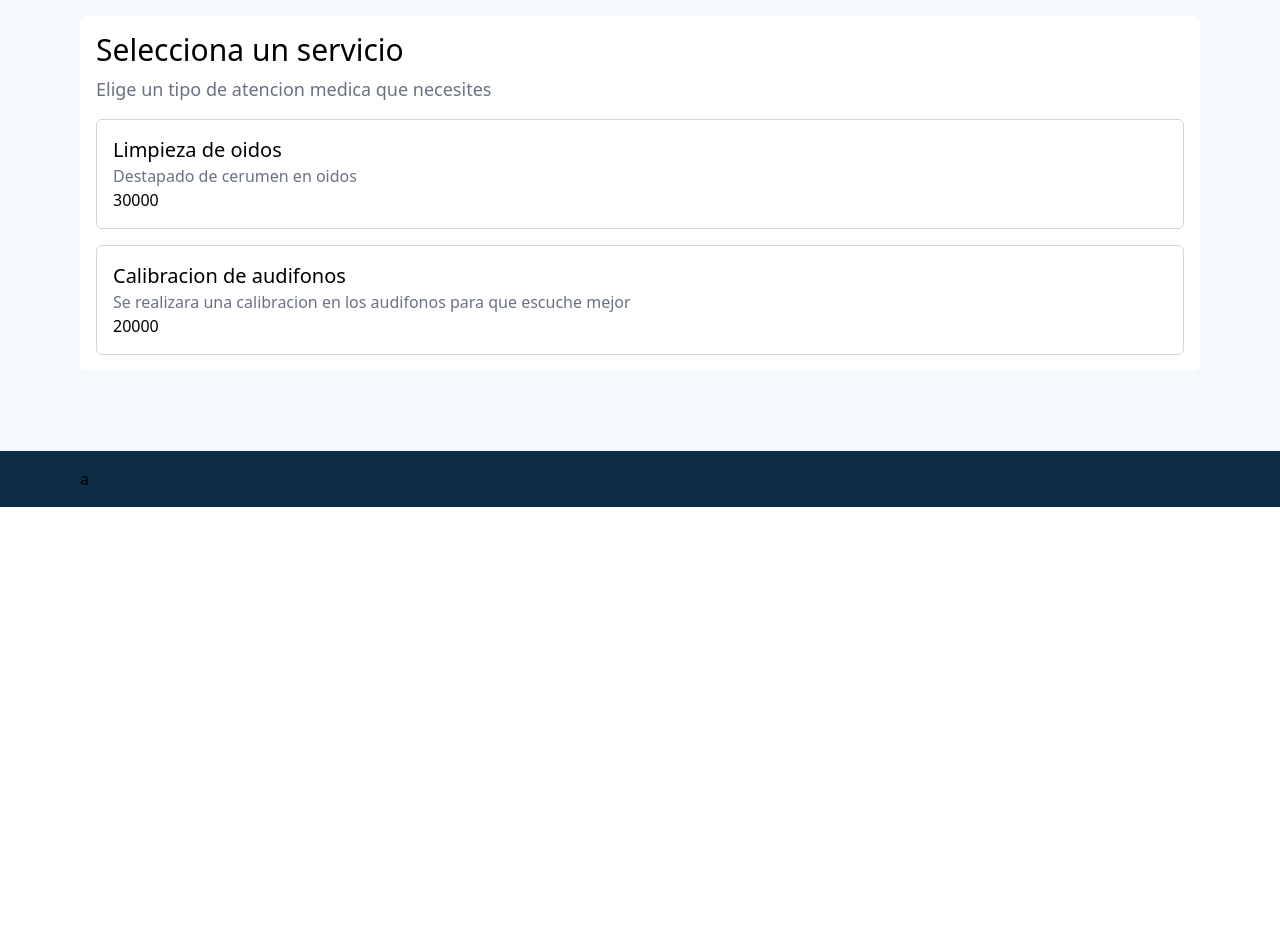
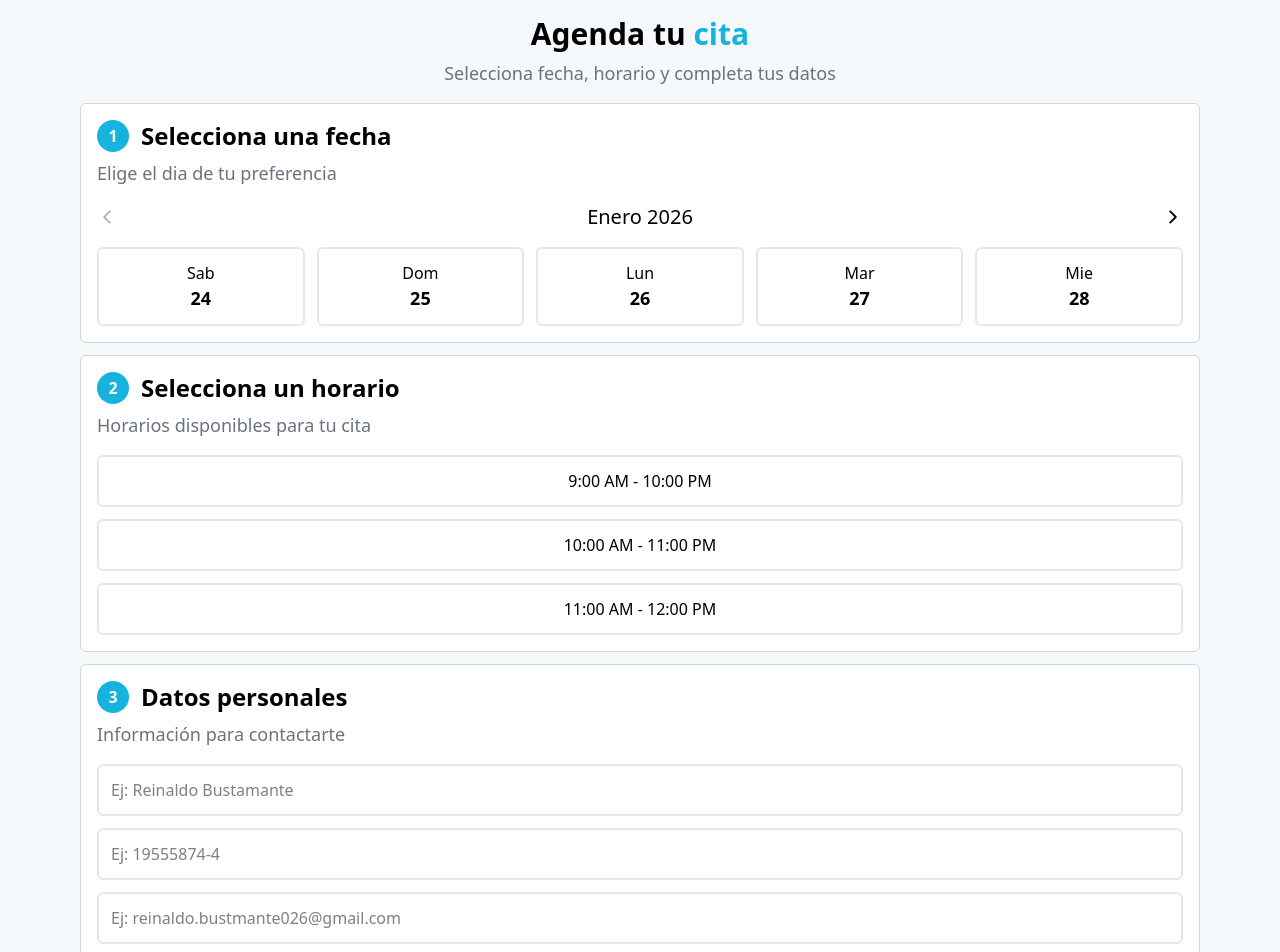
Before and after one commit to ReinaldoBustamante/nautilus, a React (Vite) app: page /agendar in a window 1280 px wide. Shown: the part 240-1192 px from the top of the page. Before the commit the page ends 800 px from the top, so only its background shows below. Built offline with nearby package versions, Linux system fonts and the light colour scheme.

Commit message:
feat: Add simple book appointment page to create a new appointment

```diff
--- /dev/null
+++ b/src/nautilus/components/FormDate.tsx
@@ -0,0 +1,80 @@
+import { useState } from "react";
+import { IoIosArrowBack, IoIosArrowForward } from "react-icons/io";
+
+export const FormDate = () => {
+
+    const getDates = (days: number, pagination: number) => {
+        const dates: Date[] = [];
+
+        for (let i = days * pagination + 1; i < days * pagination + 6; i++) {
+            const date = new Date();
+            date.setDate(date.getDate() + i);
+            dates.push(date);
+        }
+        return dates
+    }
+
+
+    const months = ['Enero', 'Febrero', 'Marzo', 'Abril', 'Mayo', 'Junio', 'Julio', 'Agosto', 'Septiembre', 'Octubre', 'Noviembre', 'Diciembre']
+    const daysOfWeek = ['Domingo', 'Lunes', 'Martes', 'Miercoles', 'Jueves', 'Viernes', 'Sabado']
+
+    const initState = {
+        pagination: 0,
+        dates: getDates(0, 1)
+    }
+    const [days, setDays] = useState(initState)
+
+    return <div className="bg-white p-4 rounded-md flex flex-col gap-4 border border-gray-300">
+        <div className="flex flex-col gap-2">
+            <div className="flex gap-3 items-center">
+                <span className="p-4 bg-[#16B3DE] rounded-[50%] w-4 h-4 flex items-center justify-center text-white font-semibold">1</span>
+                <h2 className="text-2xl font-semibold">Selecciona una fecha</h2>
+            </div>
+            <p className="text-gray-500 text-[18px] ">Elige el dia de tu preferencia</p>
+        </div>
+        <div className="flex flex-col gap-4">
+            <div className="flex justify-between items-center">
+                <button
+                    disabled={days.pagination === 0}
+                    className={days.pagination === 0 ? 'opacity-30' : ''}
+                    type="button"
+                    onClick={(e) => {
+                        e.preventDefault()
+                        setDays({
+                            pagination: days.pagination - 1,
+                            dates: getDates(5, days.pagination - 1)
+                        })
+                    }}
+
+                >
+                    <IoIosArrowBack size={20} />
+                </button>
+                <span className="text-xl">{months[days.dates[0].getMonth()]} {days.dates[0].getFullYear()}</span>
+                <button
+                    disabled={days.pagination === 5}
+                    className={days.pagination === 5 ? 'opacity-30' : ''}
+                    type="button"
+                    onClick={(e) => {
+                         e.preventDefault()
+                        setDays({
+                            pagination: days.pagination + 1,
+                            dates: getDates(5, days.pagination + 1)
+                        })
+                    }}
+                >
+                    <IoIosArrowForward size={20} />
+                </button>
+            </div>
+            <div className="flex gap-3">
+                {
+                    days.dates.map(date => {
+                        return <div key={date.getDate()} className="flex flex-col flex-1 p-2 pt-3 pb-3 border-2 border-gray-200 rounded-md items-center justify-center">
+                            <span>{daysOfWeek[date.getDay()].slice(0, 3)}</span>
+                            <span className="text-[18px] font-semibold">{date.getDate()}</span>
+                        </div>
+                    })
+                }
+            </div>
+        </div>
+    </div>
+}
--- /dev/null
+++ b/src/nautilus/components/FormPatient.tsx
@@ -0,0 +1,18 @@
+export const FormPatient = () => {
+    return <div className="bg-white p-4 rounded-md flex flex-col gap-4 border border-gray-300">
+        <div className="flex flex-col gap-2">
+            <div className="flex gap-3 items-center">
+                <span className="p-4 bg-[#16B3DE] rounded-[50%] w-4 h-4 flex items-center justify-center text-white font-semibold">3</span>
+                <h2 className="text-2xl font-semibold">Datos personales</h2>
+            </div>
+            <p className="text-gray-500 text-[18px] ">Información para contactarte</p>
+        </div>
+        <div className="flex flex-col gap-3">
+            <input type="text" placeholder="Ej: Reinaldo Bustamante" className="p-3 border-2 border-gray-200 rounded-md" />
+            <input type="text" placeholder="Ej: 19555874-4" className="p-3 border-2 border-gray-200 rounded-md" />
+            <input type="text" placeholder="Ej: reinaldo.bustmante026@gmail.com" className="p-3 border-2 border-gray-200 rounded-md" />
+            <input type="text" placeholder="Ej: soto aguilar 230" className="p-3 border-2 border-gray-200 rounded-md" />
+            <input type="text" placeholder="Ej: me duele el oido" className="p-3 border-2 border-gray-200 rounded-md" />
+        </div>
+    </div>
+}
--- /dev/null
+++ b/src/nautilus/components/FormSchedule.tsx
@@ -0,0 +1,36 @@
+export const FormSchedule = () => {
+
+    const schedules = [
+        {
+            init_time: '9:00',
+            end_time: '10:00'
+        },
+        {
+            init_time: '10:00',
+            end_time: '11:00'
+        },
+        {
+            init_time: '11:00',
+            end_time: '12:00'
+        }
+    ]
+
+    return <div className="bg-white p-4 rounded-md flex flex-col gap-4 border border-gray-300">
+        <div className="flex flex-col gap-2">
+            <div className="flex gap-3 items-center">
+                <span className="p-4 bg-[#16B3DE] rounded-[50%] w-4 h-4 flex items-center justify-center text-white font-semibold">2</span>
+                <h2 className="text-2xl font-semibold">Selecciona un horario</h2>
+            </div>
+            <p className="text-gray-500 text-[18px] ">Horarios disponibles para tu cita</p>
+        </div>
+        <div className="flex flex-col gap-3">
+            {
+                schedules.map(schedule => {
+                    return <div key={schedule.init_time} className="p-4 pt-3 pb-3 border-2 border-gray-200 rounded-md text-center">
+                        <span>{schedule.init_time} AM - {schedule.end_time} PM</span>
+                    </div>
+                })
+            }
+        </div>
+    </div>
+}
--- a/src/nautilus/pages/bookAppointment/BookAppointmentPage.tsx
+++ b/src/nautilus/pages/bookAppointment/BookAppointmentPage.tsx
@@ -1,37 +1,35 @@
+
+import { IoCheckmarkCircleSharp } from "react-icons/io5"
+
+import { FormPatient } from "../../components/FormPatient"
+import { FormSchedule } from "../../components/FormSchedule"
+import { FormDate } from "../../components/FormDate"
+import { AiFillCheckCircle } from "react-icons/ai"
+
 
 export const BookAppointmentPage = () => {
-
-    const services = [
-        {
-            id: 1,
-            name: "Limpieza de oidos",
-            description: "Destapado de cerumen en oidos",
-            price: 30000
-        },
-        {
-            id: 2,
-            name: "Calibracion de audifonos",
-            description: "Se realizara una calibracion en los audifonos para que escuche mejor",
-            price: 20000
-        }
-    ]
     return <div className="flex flex-col gap-4">
-        <div className="bg-white p-4 rounded-md flex flex-col gap-4">
-            <div className="flex flex-col gap-2">
-                <h1 className="text-3xl">Selecciona un servicio</h1>
-                <p className="text-gray-500 text-[18px]">Elige un tipo de atencion medica que necesites</p>
+        <div className="flex flex-col gap-2">
+            <h1 className="text-3xl text-center font-semibold">Agenda tu <span className="text-[#16B3DE]">cita</span></h1>
+            <p className="text-center text-gray-500 text-[18px]">Selecciona fecha, horario y completa tus datos</p>
+        </div>
+        <form action="" className="flex flex-col gap-3">
+            <section><FormDate /></section>
+            <section><FormSchedule /></section>
+            <section><FormPatient /></section>
+            <div className="bg-white p-4 rounded-md flex flex-col gap-4 border border-gray-300">
+                <div className="flex flex-col gap-2">
+                    <div className="flex gap-2 items-center">
+                        <AiFillCheckCircle size={32} className="mt-0.5 text-[#16B3DE]" />
+                        <h2 className="text-2xl font-semibold">Resumen de tu cita</h2>
+                    </div>
+                </div>
+                <div className="flex flex-col gap-2">
+                    <span>Fecha no seleccionada</span>
+                    <span>Horario no seleccionado</span>
+                    <p>Total a pagar: $30.000</p>
+                </div>
             </div>
-            <div className="flex flex-col gap-4">
-                {
-                    services.map(service => {
-                        return <div key={service.id} className="w-full border border-gray-300 p-4 flex flex-col rounded-md">
-                            <h2 className="text-xl">{service.name}</h2>
-                            <p className="text-gray-500" >{service.description}</p>
-                            <span>{service.price}</span>
-                        </div>
-                    })
-                }
-            </div>
-        </div>
+        </form>
     </div>
 }
```
